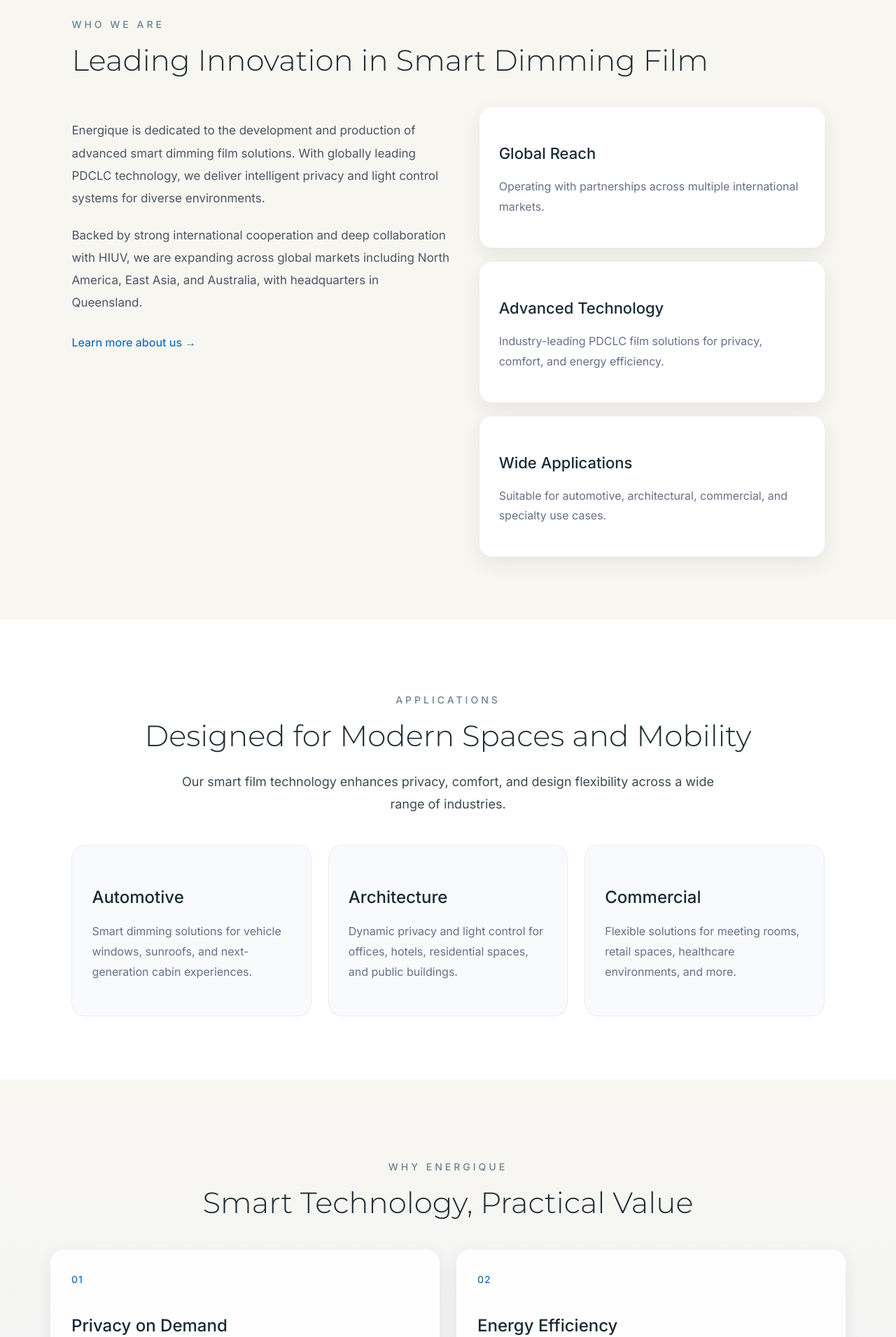
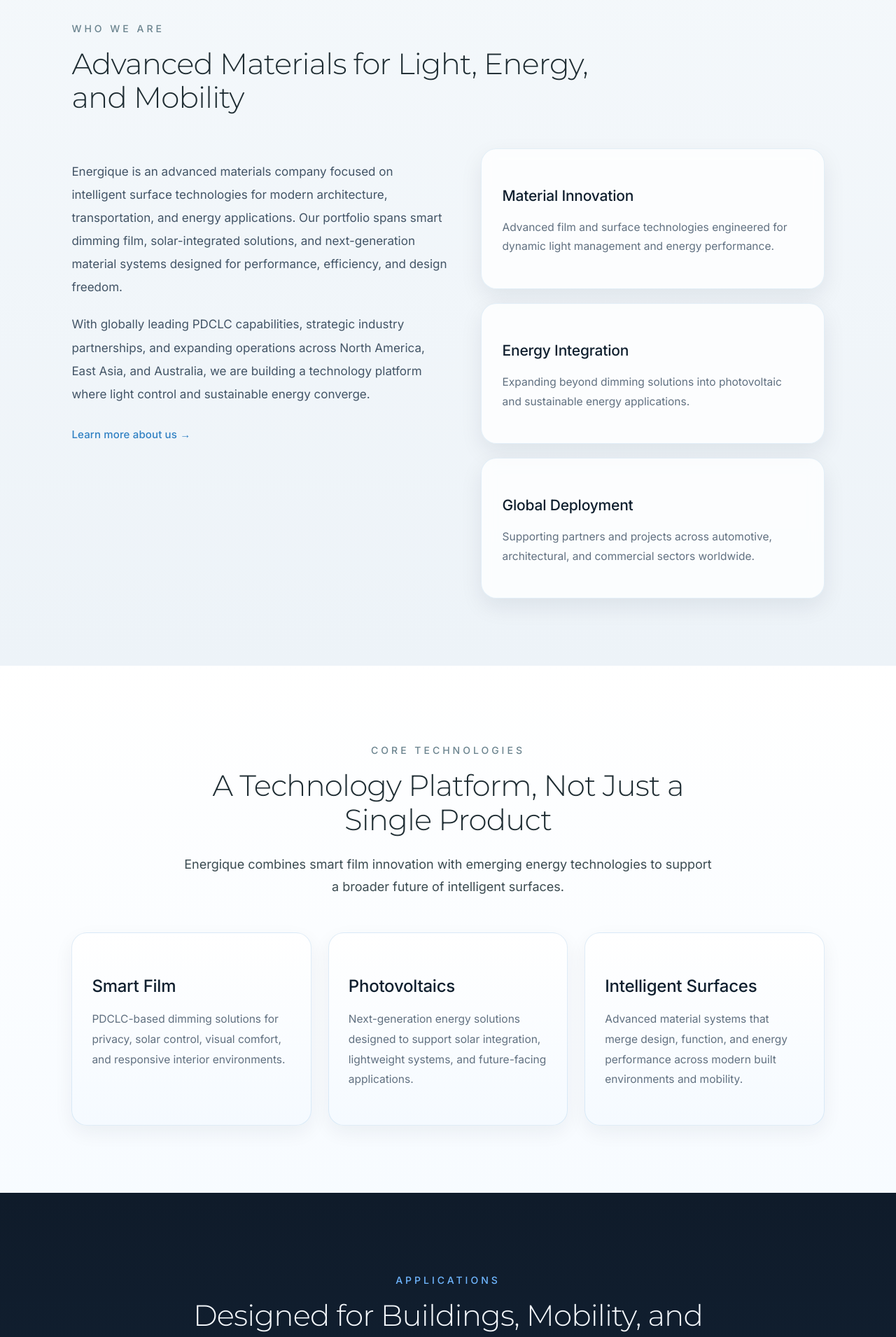
Before and after one commit to chntzj2020-web/energique-web, a React (Vite) app: page / in a window 1280 px wide. Shown: the part 880-2790 px from the top of the page at 70% size. Built offline with nearby package versions, Linux system fonts and the light colour scheme.

Commit message:
modified home page

```diff
--- a/src/pages/Home.css
+++ b/src/pages/Home.css
@@ -1,10 +1,11 @@
 .home-section {
-  padding: 90px 8%;
-  background: #f8f6f1;
+  padding: 96px 8%;
+  background: linear-gradient(180deg, #f4f8fb 0%, #eef3f8 100%);
+  position: relative;
 }
 
 .section-header {
-  margin-bottom: 42px;
+  margin-bottom: 48px;
 }
 
 .section-header.center {
@@ -12,51 +13,63 @@
 }
 
 .section-kicker {
-  font-size: 14px;
-  font-weight: 600;
-  letter-spacing: 1.6px;
+  font-size: 13px;
+  font-weight: 700;
+  letter-spacing: 2.4px;
   text-transform: uppercase;
-  color: #1d72b8;
-  margin-bottom: 10px;
+  color: #2f80c3;
+  margin-bottom: 12px;
 }
 
 .section-title {
-  font-size: 40px;
-  line-height: 1.2;
-  color: #182b33;
-  margin-bottom: 14px;
+  font-size: 42px;
+  line-height: 1.15;
+  color: #0f1f2e;
+  margin-bottom: 16px;
+  letter-spacing: -0.02em;
+  max-width: 780px;
+}
+
+.section-header.center .section-title {
+  margin-left: auto;
+  margin-right: auto;
 }
 
 .section-description {
   max-width: 760px;
   margin: 0 auto;
   font-size: 17px;
-  line-height: 1.8;
-  color: #5b6770;
+  line-height: 1.85;
+  color: #5f6f7f;
 }
 
 /* Overview */
+.overview-section {
+  background: linear-gradient(180deg, #f4f8fb 0%, #edf3f8 100%);
+}
+
 .overview-grid {
   display: grid;
   grid-template-columns: 1.1fr 1fr;
-  gap: 40px;
+  gap: 44px;
   align-items: start;
 }
 
 .overview-text p {
   font-size: 17px;
-  line-height: 1.9;
-  color: #4b5563;
+  line-height: 1.95;
+  color: #425466;
   margin-bottom: 20px;
 }
 
 .text-link {
   display: inline-block;
-  margin-top: 8px;
-  font-size: 16px;
-  font-weight: 600;
-  color: #1d72b8;
+  margin-top: 10px;
+  font-size: 15px;
+  font-weight: 700;
+  color: #2f80c3;
   text-decoration: none;
+  letter-spacing: 0.01em;
 }
 
 .text-link:hover {
@@ -69,27 +82,31 @@
 }
 
 .info-card {
-  background: #ffffff;
-  padding: 28px;
-  border-radius: 18px;
-  box-shadow: 0 10px 28px rgba(24, 43, 51, 0.08);
+  background: rgba(255, 255, 255, 0.78);
+  padding: 30px;
+  border-radius: 22px;
+  border: 1px solid rgba(47, 128, 195, 0.12);
+  box-shadow: 0 12px 32px rgba(15, 31, 46, 0.08);
+  backdrop-filter: blur(10px);
+  -webkit-backdrop-filter: blur(10px);
 }
 
 .info-card h3 {
-  font-size: 22px;
-  color: #182b33;
-  margin-bottom: 10px;
+  font-size: 21px;
+  color: #0f1f2e;
+  margin-bottom: 12px;
+  letter-spacing: -0.01em;
 }
 
 .info-card p {
-  font-size: 16px;
+  font-size: 15.5px;
   line-height: 1.8;
-  color: #667085;
+  color: #607080;
 }
 
-/* Applications */
+/* Technologies */
 .applications-section {
-  background: #ffffff;
+  background: linear-gradient(180deg, #ffffff 0%, #f7fbff 100%);
 }
 
 .applications-grid {
@@ -99,33 +116,45 @@
 }
 
 .application-card {
-  background: #f8fafc;
-  border: 1px solid rgba(29, 114, 184, 0.08);
-  border-radius: 20px;
-  padding: 32px 28px;
-  transition: transform 0.25s ease, box-shadow 0.25s ease;
+  background: linear-gradient(180deg, #ffffff 0%, #f5faff 100%);
+  border: 1px solid rgba(47, 128, 195, 0.14);
+  border-radius: 22px;
+  padding: 34px 28px;
+  box-shadow: 0 10px 28px rgba(15, 31, 46, 0.06);
+  transition: transform 0.25s ease, box-shadow 0.25s ease,
+    border-color 0.25s ease;
 }
 
 .application-card:hover {
   transform: translateY(-6px);
-  box-shadow: 0 14px 30px rgba(24, 43, 51, 0.1);
+  box-shadow: 0 18px 34px rgba(15, 31, 46, 0.12);
+  border-color: rgba(47, 128, 195, 0.28);
 }
 
 .application-card h3 {
   font-size: 24px;
-  color: #182b33;
-  margin-bottom: 12px;
+  color: #0f1f2e;
+  margin-bottom: 14px;
+  letter-spacing: -0.01em;
 }
 
 .application-card p {
-  font-size: 16px;
-  line-height: 1.8;
-  color: #667085;
+  font-size: 15.5px;
+  line-height: 1.85;
+  color: #607080;
 }
 
-/* Highlights */
+/* Applications / Highlights */
 .highlights-section {
-  background: linear-gradient(180deg, #f8f6f1 0%, #eef4f8 100%);
+  background: linear-gradient(180deg, #0f1b2a 0%, #15283d 100%);
+}
+
+.highlights-section .section-kicker {
+  color: #6fb6ff;
+}
+
+.highlights-section .section-title {
+  color: #f4f8fc;
 }
 
 .highlights-grid {
@@ -135,37 +164,41 @@
 }
 
 .highlight-item {
-  background: rgba(255, 255, 255, 0.9);
-  border-radius: 20px;
+  background: rgba(255, 255, 255, 0.06);
+  border: 1px solid rgba(111, 182, 255, 0.12);
+  border-radius: 22px;
   padding: 30px;
-  box-shadow: 0 10px 26px rgba(24, 43, 51, 0.08);
+  box-shadow: 0 12px 28px rgba(0, 0, 0, 0.16);
+  backdrop-filter: blur(8px);
+  -webkit-backdrop-filter: blur(8px);
 }
 
 .highlight-number {
   display: inline-block;
-  font-size: 14px;
+  font-size: 13px;
   font-weight: 700;
-  color: #1d72b8;
+  color: #6fb6ff;
   margin-bottom: 14px;
-  letter-spacing: 1px;
+  letter-spacing: 1.4px;
 }
 
 .highlight-item h3 {
   font-size: 24px;
-  color: #182b33;
+  color: #f4f8fc;
   margin-bottom: 12px;
+  letter-spacing: -0.01em;
 }
 
 .highlight-item p {
-  font-size: 16px;
+  font-size: 15.5px;
   line-height: 1.8;
-  color: #667085;
+  color: rgba(232, 240, 248, 0.8);
 }
 
 /* Responsive */
 @media (max-width: 992px) {
   .section-title {
-    font-size: 32px;
+    font-size: 34px;
   }
 
   .overview-grid,
@@ -177,7 +210,11 @@
 
 @media (max-width: 768px) {
   .home-section {
-    padding: 64px 6%;
+    padding: 68px 6%;
+  }
+
+  .section-header {
+    margin-bottom: 36px;
   }
 
   .section-title {
@@ -190,7 +227,7 @@
   .application-card p,
   .highlight-item p {
     font-size: 15px;
-    line-height: 1.7;
+    line-height: 1.75;
   }
 
   .info-card,
--- a/src/pages/Home.jsx
+++ b/src/pages/Home.jsx
@@ -14,12 +14,13 @@
           <div className="hero-overlay"></div>
 
           <div className="hero-content">
-            <p className="hero-kicker">PDCLC Film</p>
+            <p className="hero-kicker">Advanced Energy Materials</p>
             <h1 className="hero-title">ENERGIQUE</h1>
-            <h2 className="hero-subtitle">Switchable Privacy Solutions</h2>
+            <h2 className="hero-subtitle">Intelligent Film. Sustainable Energy.</h2>
             <p className="hero-description">
-              Advanced smart film technologies designed for modern automotive,
-              architectural, and commercial environments.
+              From smart dimming films to next-generation photovoltaic solutions,
+              Energique develops advanced material technologies for buildings,
+              mobility, and future energy systems.
             </p>
 
             <div className="hero-buttons">
@@ -27,11 +28,11 @@
                 className="primary-btn"
                 onClick={() =>
                   document
-                    .getElementById("quick-links")
+                    .getElementById("home-platform")
                     ?.scrollIntoView({ behavior: "smooth" })
                 }
               >
-                Explore More
+                Explore Technologies
               </button>
 
               <button
@@ -44,28 +45,32 @@
           </div>
         </div>
 
-        {/* Overview */}
-        <section className="home-section overview-section" id="home-overview">
+        {/* Platform Overview */}
+        <section
+          className="home-section overview-section"
+          id="home-platform"
+        >
           <div className="section-header">
             <p className="section-kicker">Who We Are</p>
             <h2 className="section-title">
-              Leading Innovation in Smart Dimming Film
+              Advanced Materials for Light, Energy, and Mobility
             </h2>
           </div>
 
           <div className="overview-grid">
             <div className="overview-text">
               <p>
-                Energique is dedicated to the development and production of
-                advanced smart dimming film solutions. With globally leading
-                PDCLC technology, we deliver intelligent privacy and light
-                control systems for diverse environments.
+                Energique is an advanced materials company focused on intelligent
+                surface technologies for modern architecture, transportation, and
+                energy applications. Our portfolio spans smart dimming film,
+                solar-integrated solutions, and next-generation material systems
+                designed for performance, efficiency, and design freedom.
               </p>
               <p>
-                Backed by strong international cooperation and deep collaboration
-                with HIUV, we are expanding across global markets including
-                North America, East Asia, and Australia, with headquarters in
-                Queensland.
+                With globally leading PDCLC capabilities, strategic industry
+                partnerships, and expanding operations across North America, East
+                Asia, and Australia, we are building a technology platform where
+                light control and sustainable energy converge.
               </p>
 
               <Link to="/about" className="text-link">
@@ -75,113 +80,115 @@
 
             <div className="overview-cards">
               <div className="info-card">
-                <h3>Global Reach</h3>
+                <h3>Material Innovation</h3>
                 <p>
-                  Operating with partnerships across multiple international
-                  markets.
+                  Advanced film and surface technologies engineered for dynamic
+                  light management and energy performance.
                 </p>
               </div>
 
               <div className="info-card">
-                <h3>Advanced Technology</h3>
+                <h3>Energy Integration</h3>
                 <p>
-                  Industry-leading PDCLC film solutions for privacy, comfort,
-                  and energy efficiency.
+                  Expanding beyond dimming solutions into photovoltaic and
+                  sustainable energy applications.
                 </p>
               </div>
 
               <div className="info-card">
-                <h3>Wide Applications</h3>
+                <h3>Global Deployment</h3>
                 <p>
-                  Suitable for automotive, architectural, commercial, and
-                  specialty use cases.
+                  Supporting partners and projects across automotive,
+                  architectural, and commercial sectors worldwide.
                 </p>
               </div>
             </div>
           </div>
         </section>
 
-        {/* Applications */}
+        {/* Technology Pillars */}
         <section className="home-section applications-section">
           <div className="section-header center">
-            <p className="section-kicker">Applications</p>
+            <p className="section-kicker">Core Technologies</p>
             <h2 className="section-title">
-              Designed for Modern Spaces and Mobility
+              A Technology Platform, Not Just a Single Product
             </h2>
             <p className="section-description">
-              Our smart film technology enhances privacy, comfort, and design
-              flexibility across a wide range of industries.
+              Energique combines smart film innovation with emerging energy
+              technologies to support a broader future of intelligent surfaces.
             </p>
           </div>
 
           <div className="applications-grid">
             <div className="application-card">
-              <h3>Automotive</h3>
+              <h3>Smart Film</h3>
               <p>
-                Smart dimming solutions for vehicle windows, sunroofs, and
-                next-generation cabin experiences.
+                PDCLC-based dimming solutions for privacy, solar control, visual
+                comfort, and responsive interior environments.
               </p>
             </div>
 
             <div className="application-card">
-              <h3>Architecture</h3>
+              <h3>Photovoltaics</h3>
               <p>
-                Dynamic privacy and light control for offices, hotels,
-                residential spaces, and public buildings.
+                Next-generation energy solutions designed to support solar
+                integration, lightweight systems, and future-facing applications.
               </p>
             </div>
 
             <div className="application-card">
-              <h3>Commercial</h3>
+              <h3>Intelligent Surfaces</h3>
               <p>
-                Flexible solutions for meeting rooms, retail spaces, healthcare
-                environments, and more.
+                Advanced material systems that merge design, function, and energy
+                performance across modern built environments and mobility.
               </p>
             </div>
           </div>
         </section>
 
-        {/* Highlights */}
+        {/* Application Areas */}
         <section className="home-section highlights-section">
           <div className="section-header center">
-            <p className="section-kicker">Why Energique</p>
-            <h2 className="section-title">Smart Technology, Practical Value</h2>
+            <p className="section-kicker">Applications</p>
+            <h2 className="section-title">
+              Designed for Buildings, Mobility, and Energy Systems
+            </h2>
           </div>
 
           <div className="highlights-grid">
             <div className="highlight-item">
               <span className="highlight-number">01</span>
-              <h3>Privacy on Demand</h3>
+              <h3>Architecture</h3>
               <p>
-                Instantly switch between transparent and private states to suit
-                different environments and needs.
+                Smart glazing and integrated material solutions for offices,
+                hotels, residential developments, and public buildings.
               </p>
             </div>
 
             <div className="highlight-item">
               <span className="highlight-number">02</span>
-              <h3>Energy Efficiency</h3>
+              <h3>Automotive</h3>
               <p>
-                Support improved thermal comfort and solar control for more
-                sustainable spaces.
+                Advanced light-control technologies for vehicle windows, sunroofs,
+                cabin comfort, and future mobility platforms.
               </p>
             </div>
 
             <div className="highlight-item">
               <span className="highlight-number">03</span>
-              <h3>Modern Aesthetics</h3>
+              <h3>Commercial Spaces</h3>
               <p>
-                Integrate seamlessly into contemporary design while adding
-                intelligent functionality.
+                Flexible systems for retail, healthcare, hospitality, and
+                workplace environments that require privacy and adaptability.
               </p>
             </div>
 
             <div className="highlight-item">
               <span className="highlight-number">04</span>
-              <h3>Scalable Solutions</h3>
+              <h3>Energy Projects</h3>
               <p>
-                From single installations to large commercial projects, our
-                products adapt to different project needs.
+                Emerging material applications that support photovoltaic
+                integration and sustainable energy innovation.
               </p>
             </div>
           </div>
```
